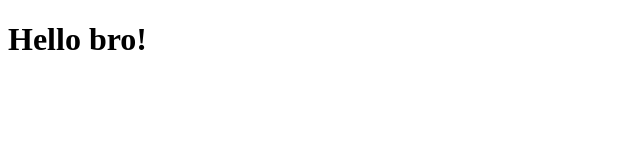
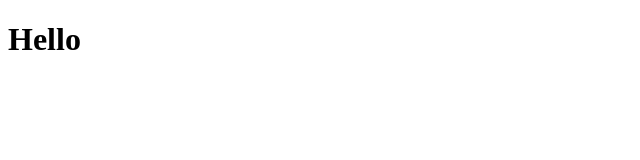
Before and after one commit to trvinhky/ct300_lab1, a plain HTML site: page index.html in a window 1280 px wide. Shown: the whole page, without its empty margins (0-640 px from the left). Drawn offline with Linux system fonts and the light colour scheme.

Commit message:
update html

```diff
--- a/index.html
+++ b/index.html
@@ -7,6 +7,6 @@
     <title>Document</title>
   </head>
   <body>
-    <h1>Hello bro!</h1>
+    <h1>Hello</h1>
   </body>
 </html>
```
